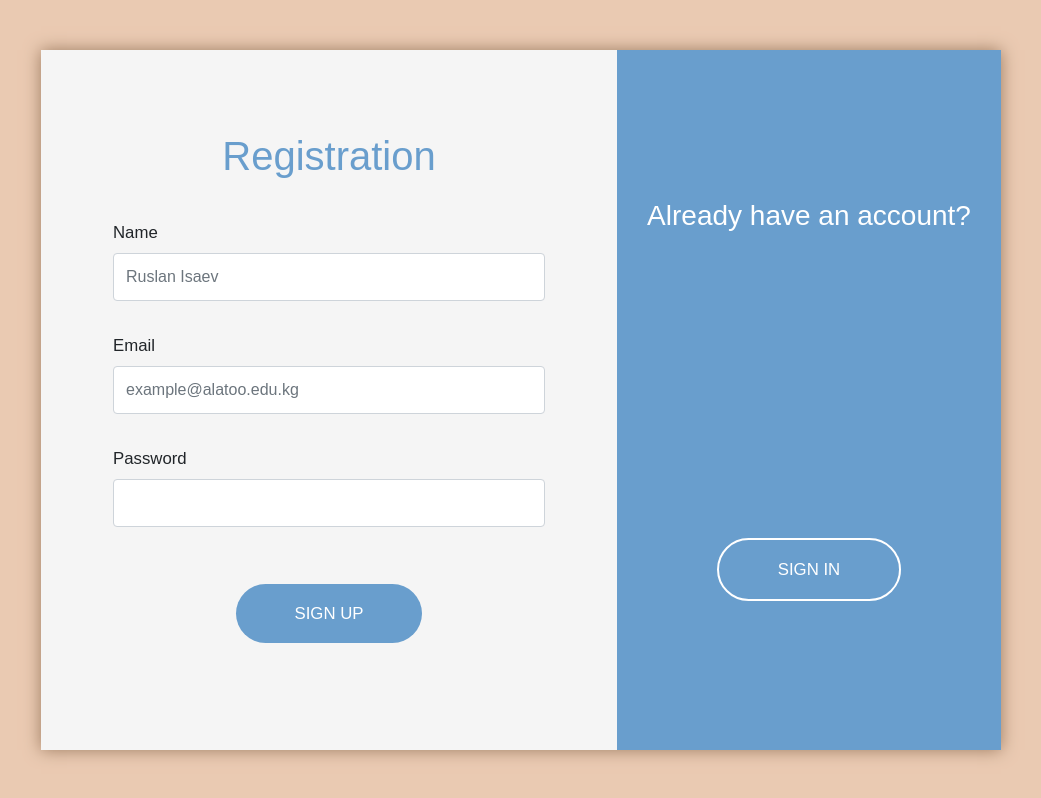
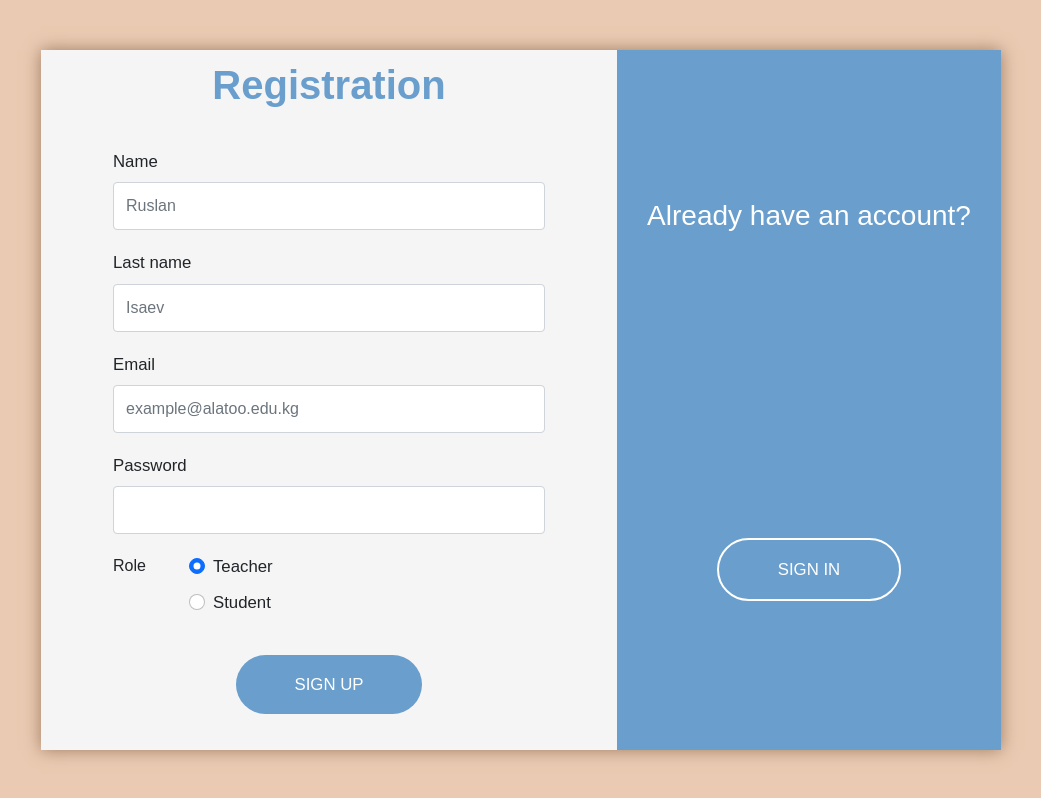
Before and after one commit to adelm134/web-project, a plain HTML site: page Authorization/sign.html in a window 1280 px wide. Shown: the whole page, without its empty margins (119-1160 px from the left). Drawn offline with nearby package versions, Linux system fonts and the light colour scheme.

Commit message:
Update sign.html

```diff
--- a/Authorization/sign.html
+++ b/Authorization/sign.html
@@ -15,48 +15,25 @@
         <div class="container">
             <main>
               <div class="form signUp-form">
-                <h2>Registration</h2>
+                <h2 style="font-weight:bold">Registration</h2>
                 <form>
-                  <!-- <label for="user_name">Name</label>
-                  <input type="text" id="user_name" placeholder="Ruslan Isaev" aria-label="Ruslan Isaev"/>
-
-                  <label for="user_email">Email</label>
-                  <input type="email" id="user_email" placeholder="example@alatoo.edu.kg" aria-label="example@alatoo.edu.kg"/>
-
-                  <label for="user_password">Password</label>
-                  <input type="password" for="user_password" /> -->
-
-                  <div class="mb-3">
+                  <div class="mb-1">
                     <label for="username" class="form-label">Name</label>
-                    <input type="text" class="form-control" id="username" placeholder="Ruslan Isaev">
+                    <input type="text" class="form-control" id="username" placeholder="Ruslan">
                   </div>
-                  <div class="mb-3">
+                  <div class="mb-1">
+                    <label for="user_ln" class="form-label">Last name</label>
+                    <input type="text" class="form-control" id="user_ln" placeholder="Isaev">
+                  </div>
+                  <div class="mb-1">
                     <label for="user_email" class="form-label">Email</label>
                     <input type="text" class="form-control" id="user_email" placeholder="example@alatoo.edu.kg">
                   </div>
-                  <div class="mb-3">
+                  <div class="mb-1">
                     <label for="user_password" class="form-label">Password</label>
                     <input type="password" class="form-control" id="user_password">
                   </div>
-
-                  <button type="submit">Sign Up</button>
-                </form>
-              </div>
-
-              <div class="form signIn-form">
-                <h2>Login</h2>
-                <form>
-                    <div class="mb-3">
-                        <label for="user_email" class="form-label">Email</label>
-                        <input type="text" class="form-control" id="user_email">
-                      </div>
-                      <div class="mb-3">
-                        <label for="user_password" class="form-label">Password</label>
-                        <input type="password" class="form-control" id="user_password">
-                      </div>
-
-
-                  <fieldset class="row mb-3">
+                  <fieldset class="row mb-1">
                     <legend class="col-form-label col-sm-2 pt-0">Role</legend>
                     <div class="col-sm-10">
                       <div class="form-check">
@@ -71,7 +48,24 @@
                           Student
                         </label>
                       </div>
+                    </div>
+                  </fieldset>
 
+                  <button type="submit">Sign Up</button>
+                </form>
+              </div>
+
+              <div class="form signIn-form">
+                <h2 style="font-weight:bold">Login</h2>
+                <form>
+                    <div class="mb-3">
+                        <label for="user_email" class="form-label">Email</label>
+                        <input type="text" class="form-control" id="user_email">
+                      </div>
+                      <div class="mb-3">
+                        <label for="user_password" class="form-label">Password</label>
+                        <input type="password" class="form-control" id="user_password">
+                    </div>
 
                   <button type="submit">Sign In</button>
                 </form>
```
